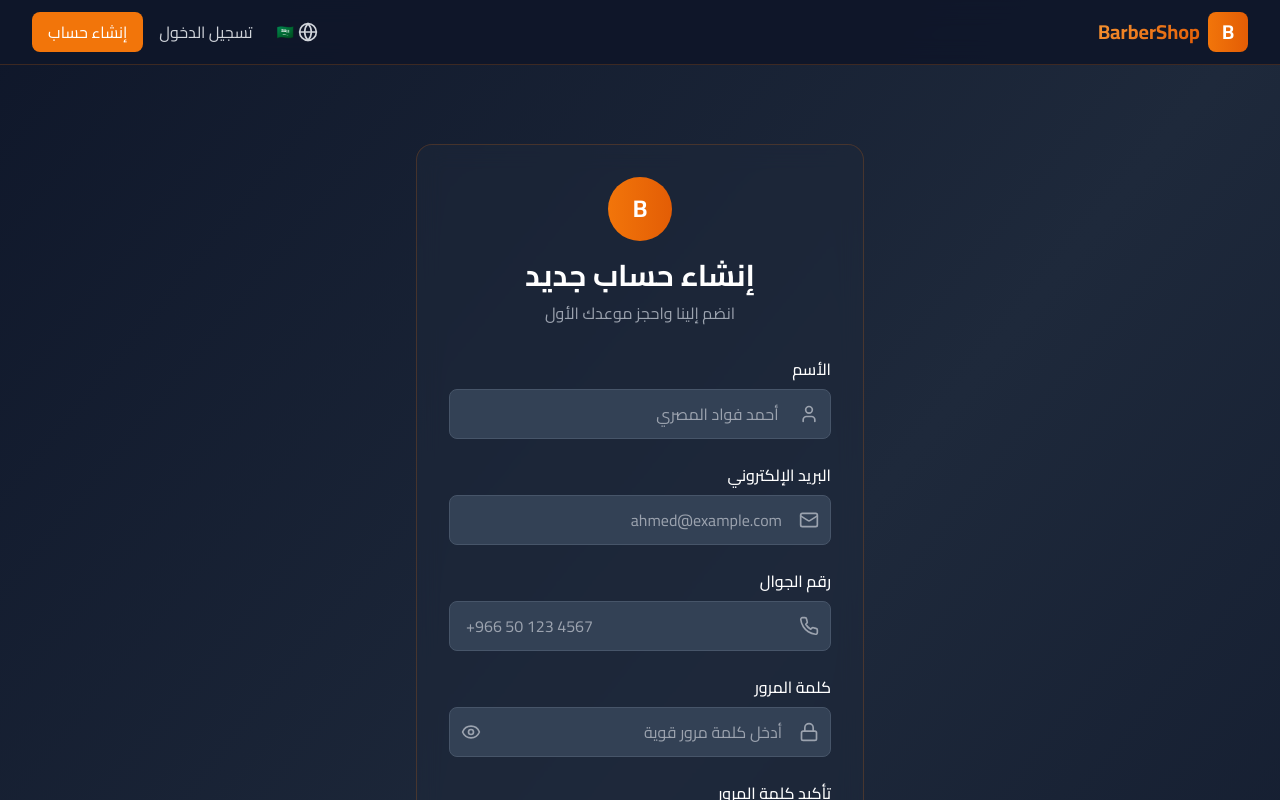
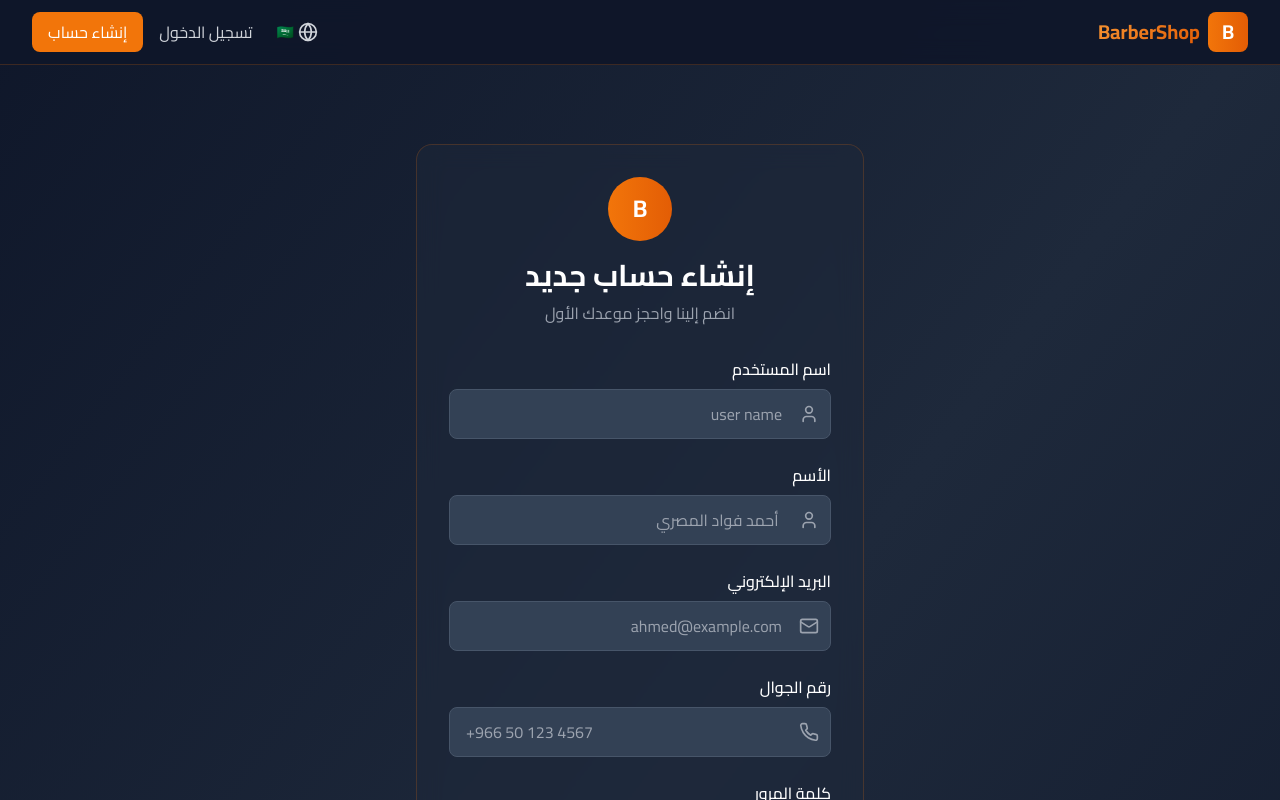
Before and after one commit to dopagraming/barber-front, a React (Vite) app: page /register in a window 1280 px wide. Shown: the top 800 px of the page. Built offline with nearby package versions, Linux system fonts and the light colour scheme.

Commit message:
login with username not using pass and add new filed userName in register page

```diff
--- a/src/contexts/AuthContext.jsx
+++ b/src/contexts/AuthContext.jsx
@@ -43,9 +43,9 @@ export const AuthProvider = ({ children }) => {
     initAuth();
   }, []);
 
-  const login = async (email, password) => {
+  const login = async (userName, password) => {
     try {
-      const response = await api.post("api/auth/login", { email, password });
+      const response = await api.post("api/auth/login", { userName, password });
       const { token, user } = response.data;
 
       localStorage.setItem("token", token);
@@ -65,6 +65,7 @@ export const AuthProvider = ({ children }) => {
 
   const register = async (userData) => {
     try {
+      console.log(userData);
       const response = await api.post("api/auth/register", userData);
       const { token, user } = response.data;
 
--- a/src/lib/axios.js
+++ b/src/lib/axios.js
@@ -1,8 +1,8 @@
 import axios from "axios";
 
 const api = axios.create({
-    // baseURL: 'http://localhost:8090/',
-    baseURL: 'https://barber-back-mocha.vercel.app/',
+    baseURL: 'http://localhost:8090/',
+    // baseURL: 'https://barber-back-mocha.vercel.app/',
 });
 api.interceptors.request.use(
     (config) => {
--- a/src/pages/Login.jsx
+++ b/src/pages/Login.jsx
@@ -6,7 +6,7 @@ import { useAuth } from "../contexts/AuthContext";
 
 const Login = () => {
   const [formData, setFormData] = useState({
-    email: "",
+    userName: "",
     password: "",
   });
   const [showPassword, setShowPassword] = useState(false);
@@ -25,7 +25,7 @@ const Login = () => {
     e.preventDefault();
     setLoading(true);
 
-    const result = await login(formData.email, formData.password);
+    const result = await login(formData.userName, formData.password);
     console.log(result);
     if (result.success) {
       if (result.role == "admin") {
@@ -70,21 +70,21 @@ const Login = () => {
 
           {/* Form */}
           <form onSubmit={handleSubmit} className="space-y-6">
-            {/* Email */}
+            {/* userName */}
             <div>
               <label className="block text-white font-medium mb-2">
-                البريد الإلكتروني
+                أسم المستخدم
               </label>
               <div className="relative">
                 <Mail className="absolute right-3 top-1/2 transform -translate-y-1/2 text-gray-400 w-5 h-5" />
                 <input
-                  type="email"
-                  name="email"
-                  value={formData.email}
+                  type="text"
+                  name="userName"
+                  value={formData.userName}
                   onChange={handleChange}
                   required
                   className="w-full pr-12 pl-4 py-3 bg-dark-700 border border-dark-600 rounded-lg text-white placeholder-gray-400 focus:outline-none focus:border-primary-500 transition-colors"
-                  placeholder="أدخل بريدك الإلكتروني"
+                  placeholder="أدخل أسم المستخدم"
                 />
               </div>
             </div>
--- a/src/pages/Register.jsx
+++ b/src/pages/Register.jsx
@@ -6,6 +6,7 @@ import { useAuth } from "../contexts/AuthContext";
 
 const Register = () => {
   const [formData, setFormData] = useState({
+    userName: "",
     name: "",
     email: "",
     phone: "",
@@ -44,7 +45,8 @@ const Register = () => {
     setLoading(true);
 
     const result = await register({
-      Name: formData.name,
+      userName: formData.userName,
+      name: formData.name,
       email: formData.email,
       phone: formData.phone,
       password: formData.password,
@@ -80,6 +82,23 @@ const Register = () => {
           {/* Form */}
           <form onSubmit={handleSubmit} className="space-y-6">
             {/* Name Fields */}
+            <div>
+              <label className="block text-white font-medium mb-2">
+                اسم المستخدم
+              </label>
+              <div className="relative">
+                <User className="absolute right-3 top-1/2 transform -translate-y-1/2 text-gray-400 w-5 h-5" />
+                <input
+                  type="text"
+                  name="userName"
+                  value={formData.userName}
+                  onChange={handleChange}
+                  required
+                  className="w-full pr-12 pl-4 py-3 bg-dark-700 border border-dark-600 rounded-lg text-white placeholder-gray-400 focus:outline-none focus:border-primary-500 transition-colors"
+                  placeholder="user name"
+                />
+              </div>
+            </div>
             <div>
               <label className="block text-white font-medium mb-2">الأسم</label>
               <div className="relative">
```
